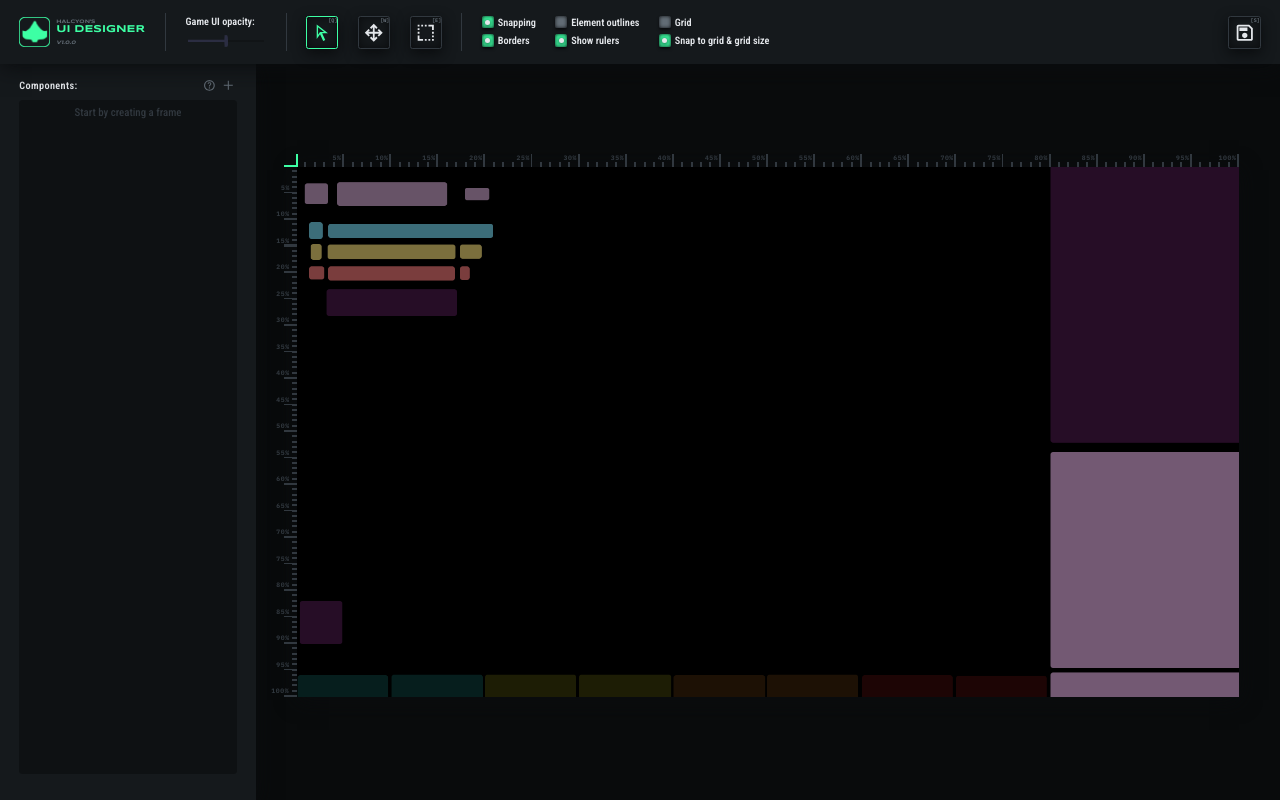
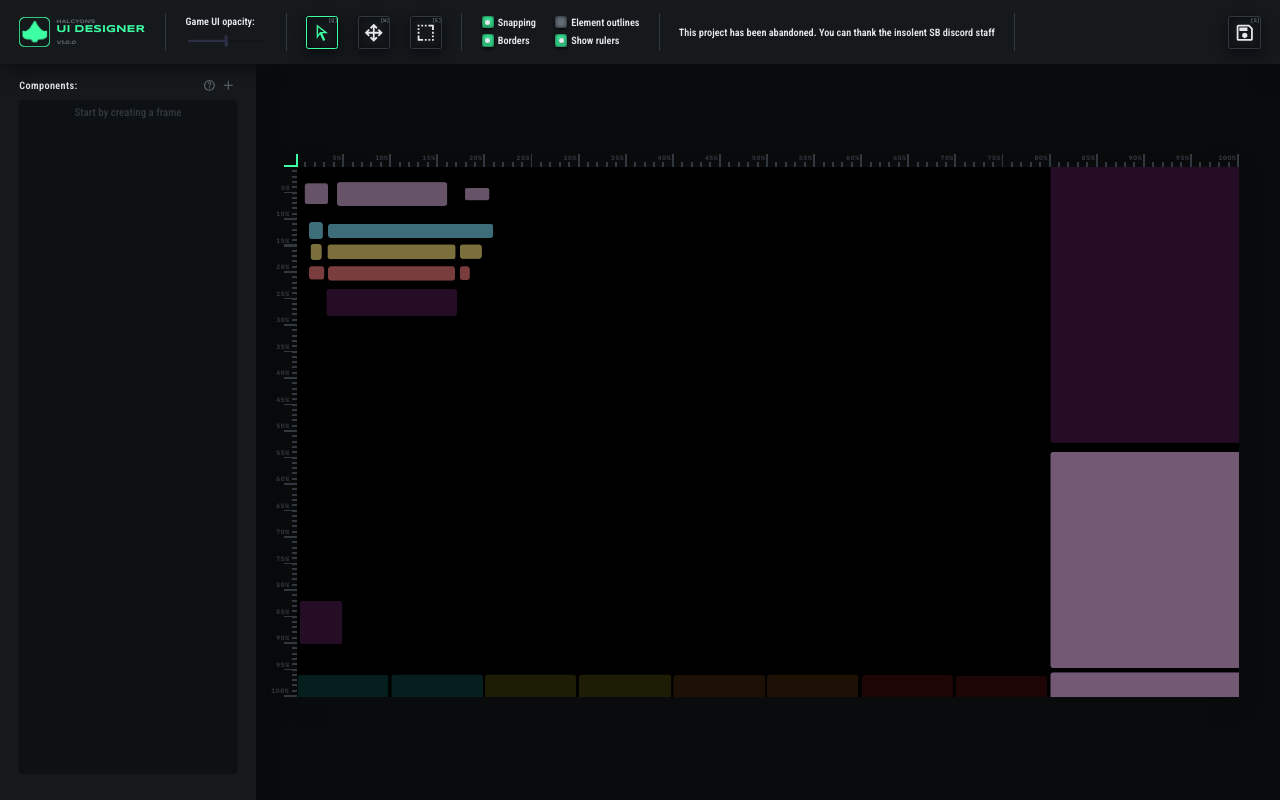
Before and after one commit to halcyonXT/ui-designer-tool, a React (Vite) app: page / in a window 1280 px wide. Built offline with nearby package versions, Linux system fonts and the light colour scheme.

Commit message:
project abandoned

```diff
--- a/src/components/Navbar/Navbar.jsx
+++ b/src/components/Navbar/Navbar.jsx
@@ -63,8 +63,20 @@ export default function Navbar() {
                     Show rulers
                 </Checkbox>
             </Checkboxes>
-            <div className='-navbar-whitespace'></div>
-            <Checkboxes>
+            <div className="-navbar-separator"/>
+            <div className='-navbar-option'>
+                <h6>This project has been abandoned. You can thank the insolent SB discord staff </h6>
+            </div>
+            <Button shortcut="S" current={false} val='' xs={{marginLeft: 'auto'}} x={() => {}}>
+                {ICONS.save}
+            </Button>
+        </div>
+    )
+}
+
+/**
+ *
+ * <Checkboxes>
                 <Checkbox x={() => {}} activated={options.value.outlines}>
                     Grid
                 </Checkbox>
@@ -72,12 +84,7 @@ export default function Navbar() {
                     Snap to grid & grid size
                 </Checkbox>
             </Checkboxes>
-            <Button shortcut="S" current={false} val='' xs={{marginLeft: 'auto'}} x={() => {}}>
-                {ICONS.save}
-            </Button>
-        </div>
-    )
-}
+ */
 
 function Checkbox(props) {
     return (
```
